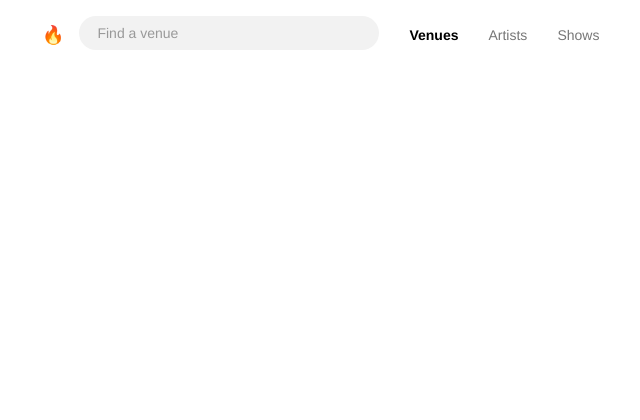
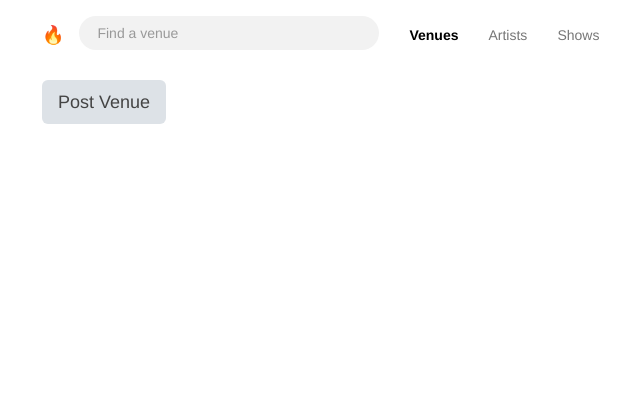
Before and after one commit to Delsyke/fyyur, a Flask app: page /venues in a window 1280 px wide. Shown: the top 420 px of the page, without its empty margins (28-668 px from the left). Run offline with Flask 2, Linux system fonts and the light colour scheme; data that the repository does not hold is empty; parts of the project's set-up code (start-up, migrations or seed data) failed here and were passed over; some libraries are stand-ins or nearby versions.

Commit message:
implemented buttons on venue and artist pages

```diff
--- a/templates/pages/artists.html
+++ b/templates/pages/artists.html
@@ -13,4 +13,5 @@
 	</li>
 	{% endfor %}
 </ul>
+<a href="/artists/create"><button class="btn btn-default btn-lg">Post Artist</button></a>
 {% endblock %}
--- a/templates/pages/venues.html
+++ b/templates/pages/venues.html
@@ -16,4 +16,5 @@
 		{% endfor %}
 	</ul>
 {% endfor %}
+<a href="/venues/create"><button class="btn btn-default btn-lg">Post Venue</button></a>
 {% endblock %}
```
Also changed, not shown: templates/pages/show_venue.html (line endings or trailing spaces).
